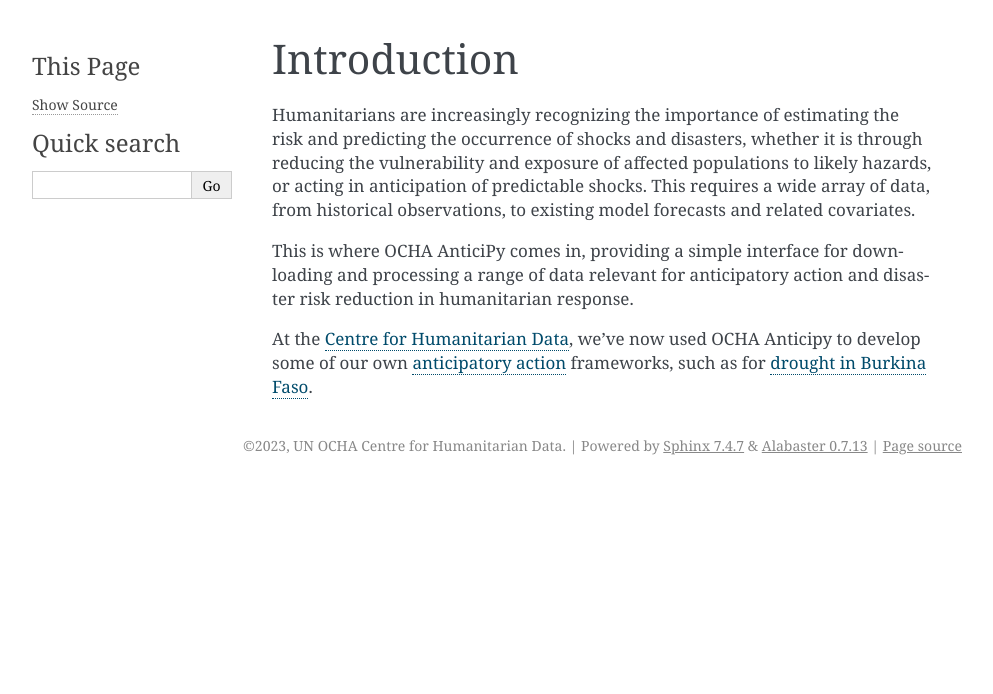
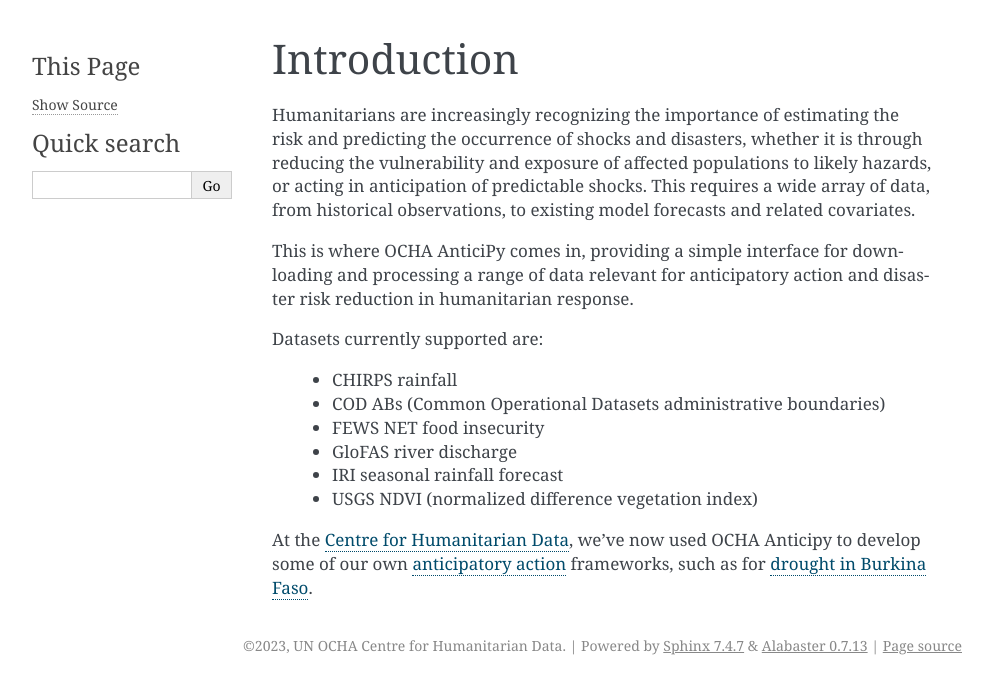
Before and after one commit to OCHA-DAP/ocha-anticipy, a Sphinx documentation site: the page built from docs/introduction.rst, in a window 1280 px wide. Shown: the top 694 px of the page, without its empty margins (148-1141 px from the left). Built offline with Sphinx 7.4.7, drawn with Linux system fonts in a browser that asks for light colours.

Commit message:
Add back stupidly removed documentation

```diff
--- a/docs/introduction.rst
+++ b/docs/introduction.rst
@@ -12,6 +12,15 @@
 processing a range of data relevant for anticipatory action and
 disaster risk reduction in humanitarian response.
 
+Datasets currently supported are:
+
+ - CHIRPS rainfall
+ - COD ABs (Common Operational Datasets administrative boundaries)
+ - FEWS NET food insecurity
+ - GloFAS river discharge
+ - IRI seasonal rainfall forecast
+ - USGS NDVI (normalized difference vegetation index)
+
 At the `Centre for Humanitarian Data <https://centre.humdata.org/>`_,
 we've now used OCHA Anticipy to develop
 some of our own
```
Also changed, not shown: docs/datasources/codab.rst (+7 -1 lines), 1 other file.
